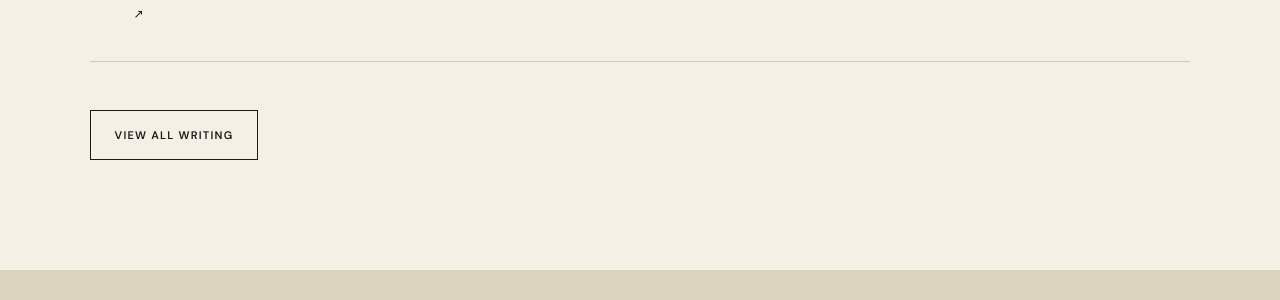
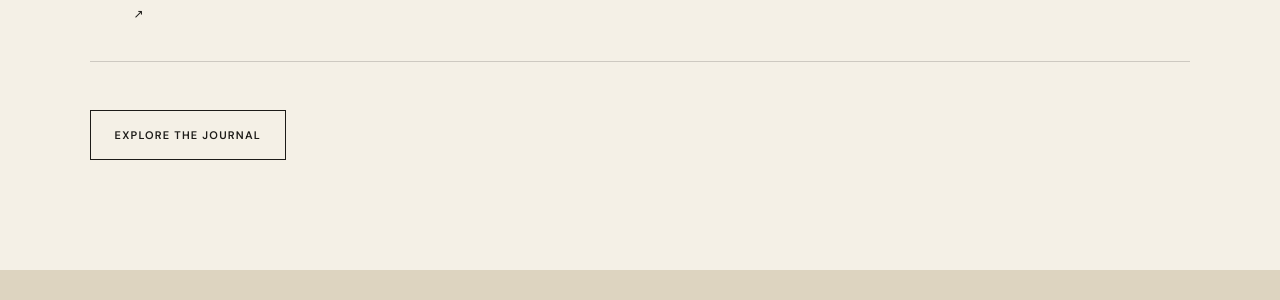
Before and after one commit to syedrizwanauthor/syedrizwanauthor.github.io, a Jekyll site: the page index.html, which Jekyll copies as it is, in a window 1280 px wide and 900 px high, scrolled down 4424 px. Shown: the part 132-432 px from the top of the window. Built offline with Jekyll 4.4.1, drawn with Linux system fonts in a browser that asks for light colours; some web fonts are replaced.

Commit message:
Update index.html

```diff
--- a/index.html
+++ b/index.html
@@ -158,13 +158,11 @@
   </div>
 
   <a
-    class="btn btn-outline center-btn"
-    href="https://thealif.substack.com/"
-    target="_blank"
-    rel="noopener"
-  >
-    View all writing
-  </a>
+  class="btn btn-outline center-btn"
+  href="/blog/"
+>
+  Explore the Journal
+</a>
 </section>
 
     <section class="about section-pad" id="about">
```
